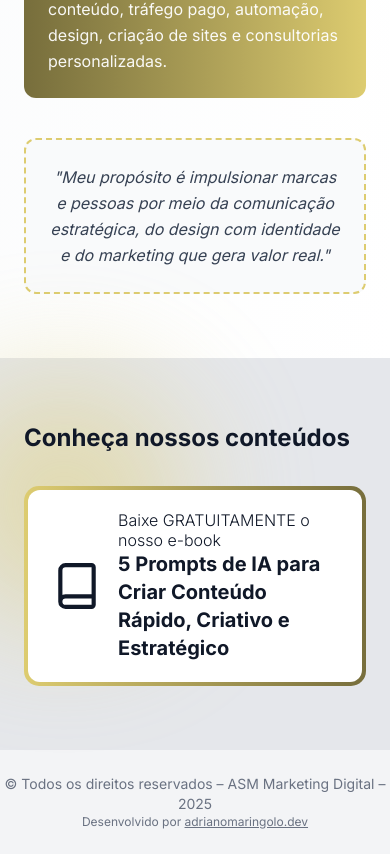
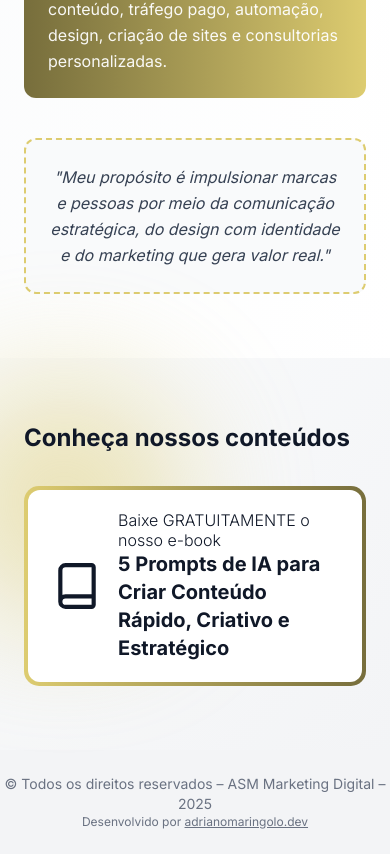
Before and after one commit to adrianomaringolo/asm-website, a Next.js app: page / in a window 390 px wide. Shown: the part 6820-7674 px from the top of the page. Built offline with nearby package versions, Linux system fonts and the light colour scheme.

Commit message:
style(content): Update section background gradient
- Modify Content section background from solid gray to gradient
- Use tailwind gradient classes: bg-gradient-to-br from-gray-50 to-gray-100
- Enhance visual appeal with subtle color transition
- Maintain existing padding and responsive layout

```diff
--- a/src/components/sections/Content.tsx
+++ b/src/components/sections/Content.tsx
@@ -6,7 +6,7 @@ export function Content() {
   return (
     <section
       id='conteudos'
-      className='py-16 px-6 md:px-12 relative bg-gray-200'
+      className='py-16 px-6 md:px-12 relative bg-gradient-to-br from-gray-50 to-gray-100'
       aria-label='Conteúdos e recursos gratuitos'
     >
       <FloatingAnimation delay={0.5}>
```
